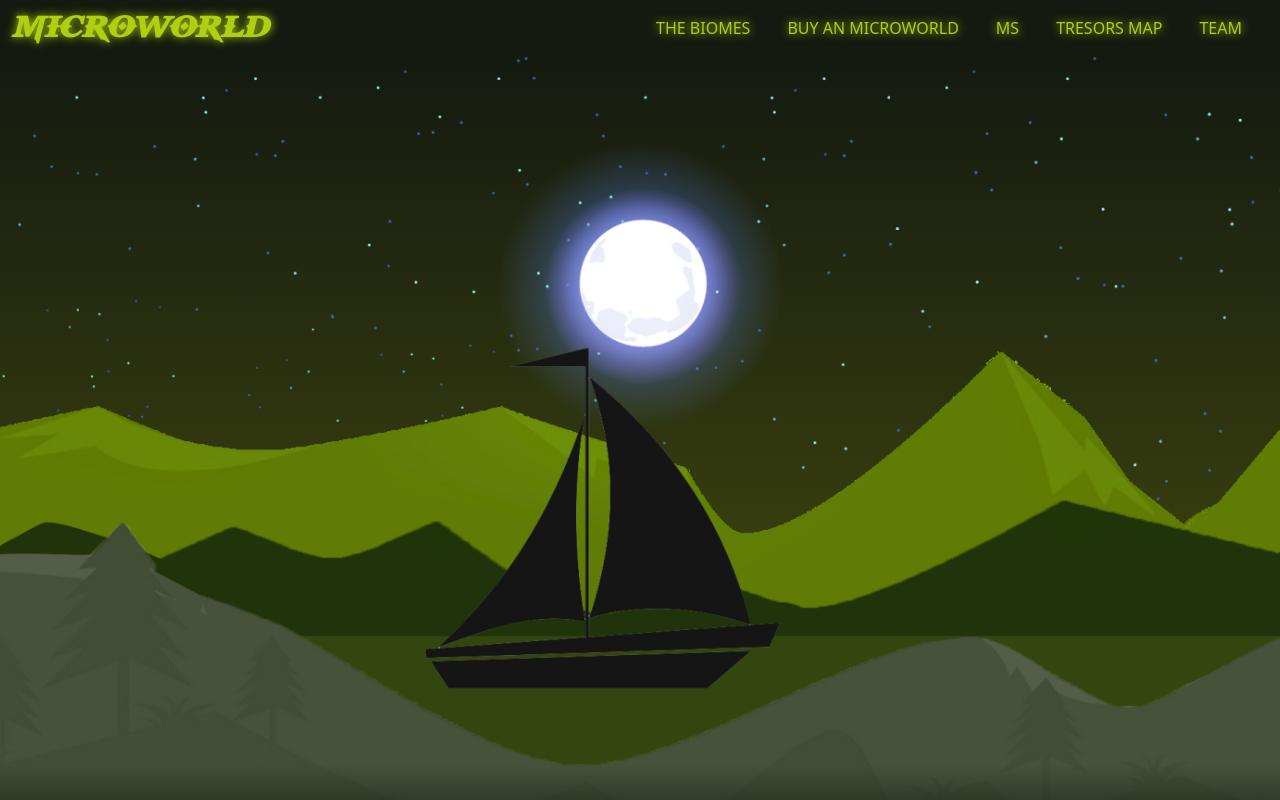
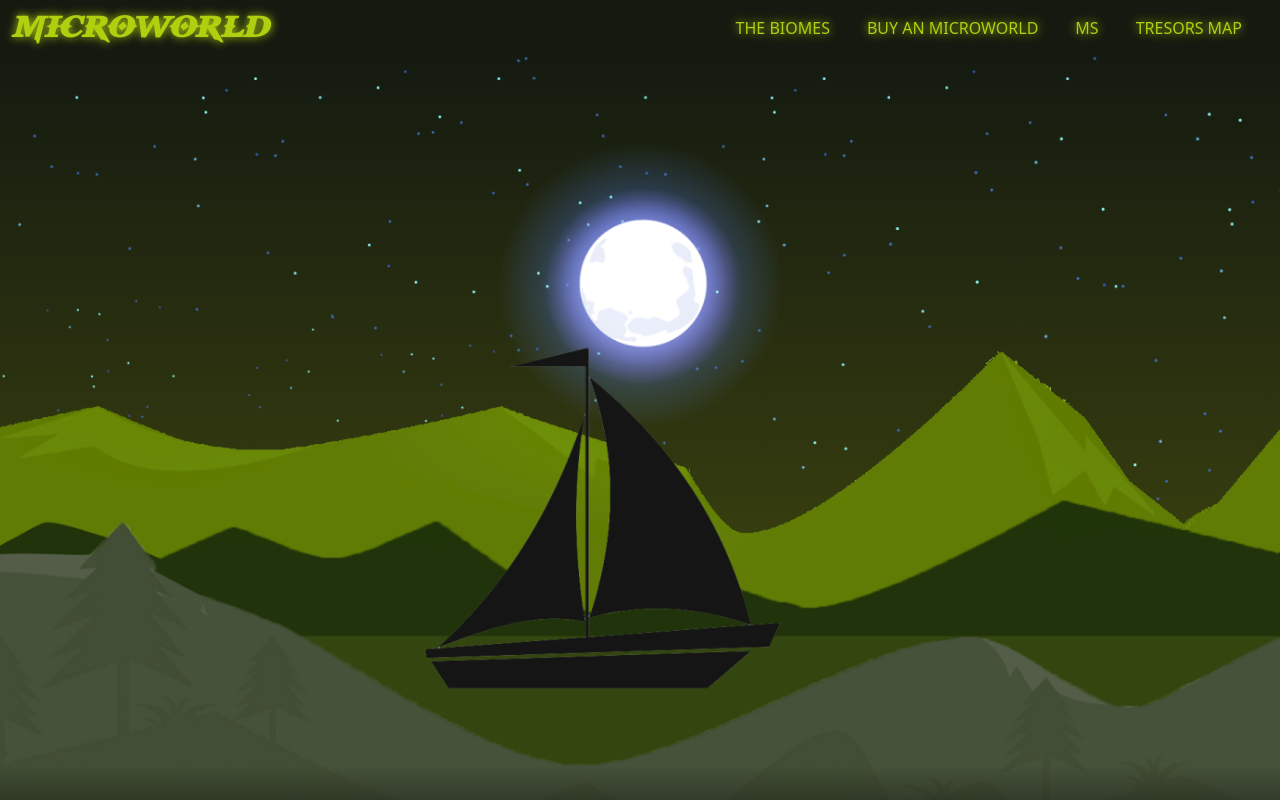
Before and after one commit to MICRO2WORLD/MICROWORLD, a plain HTML site: page index.html in a window 1280 px wide. Shown: the top 800 px of the page. Drawn offline with nearby package versions, Linux system fonts and the light colour scheme; a small style sheet from the web is missing.

Commit message:
Update index.html

```diff
--- a/index.html
+++ b/index.html
@@ -30,7 +30,6 @@
             <li><a href="#BUY AN MICROWORLD" >BUY AN MICROWORLD</a></li>
             <li><a href="#MS" >MS</a></li>
             <li><a href="#TRP" >TRESORS MAP</a></li>
-            <li><a href="#TEAM" >TEAM</a></li>
         </ul>
     </header>
       <div class="HOME" id="HOME">
```
